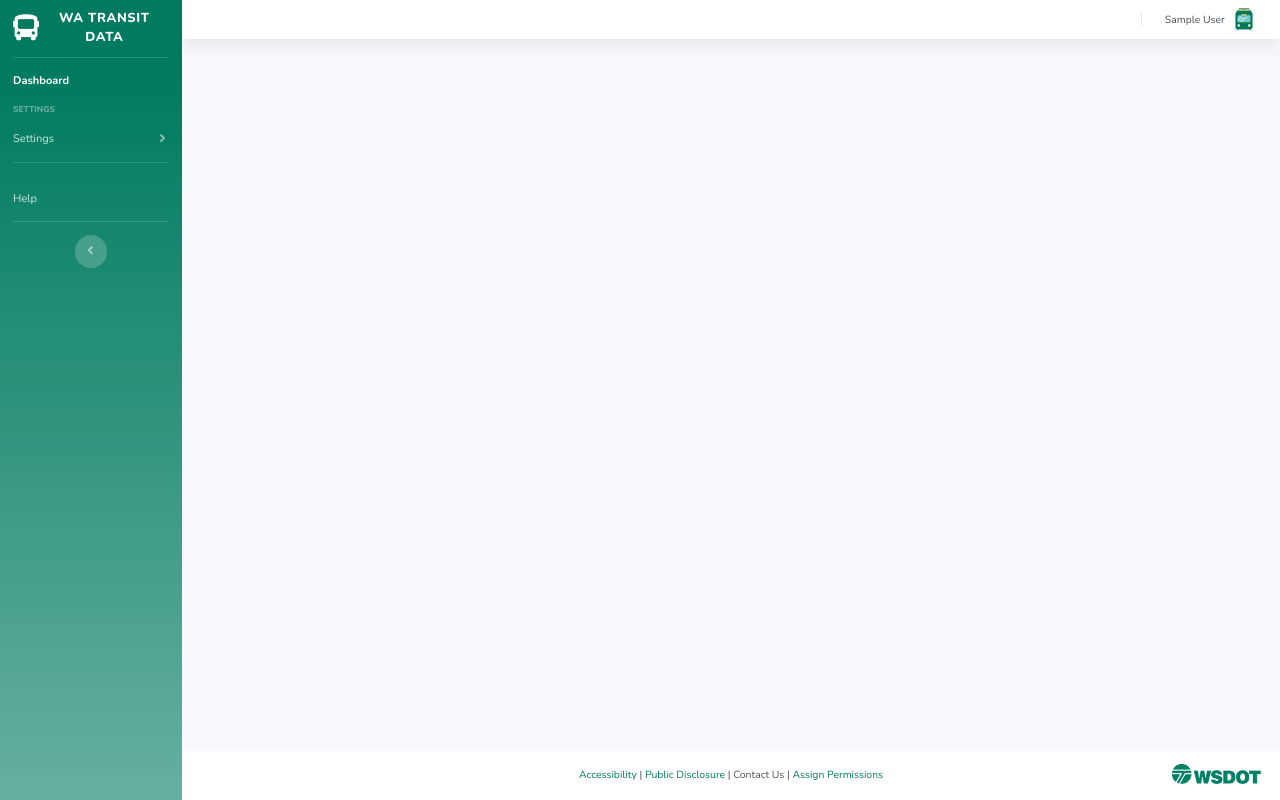
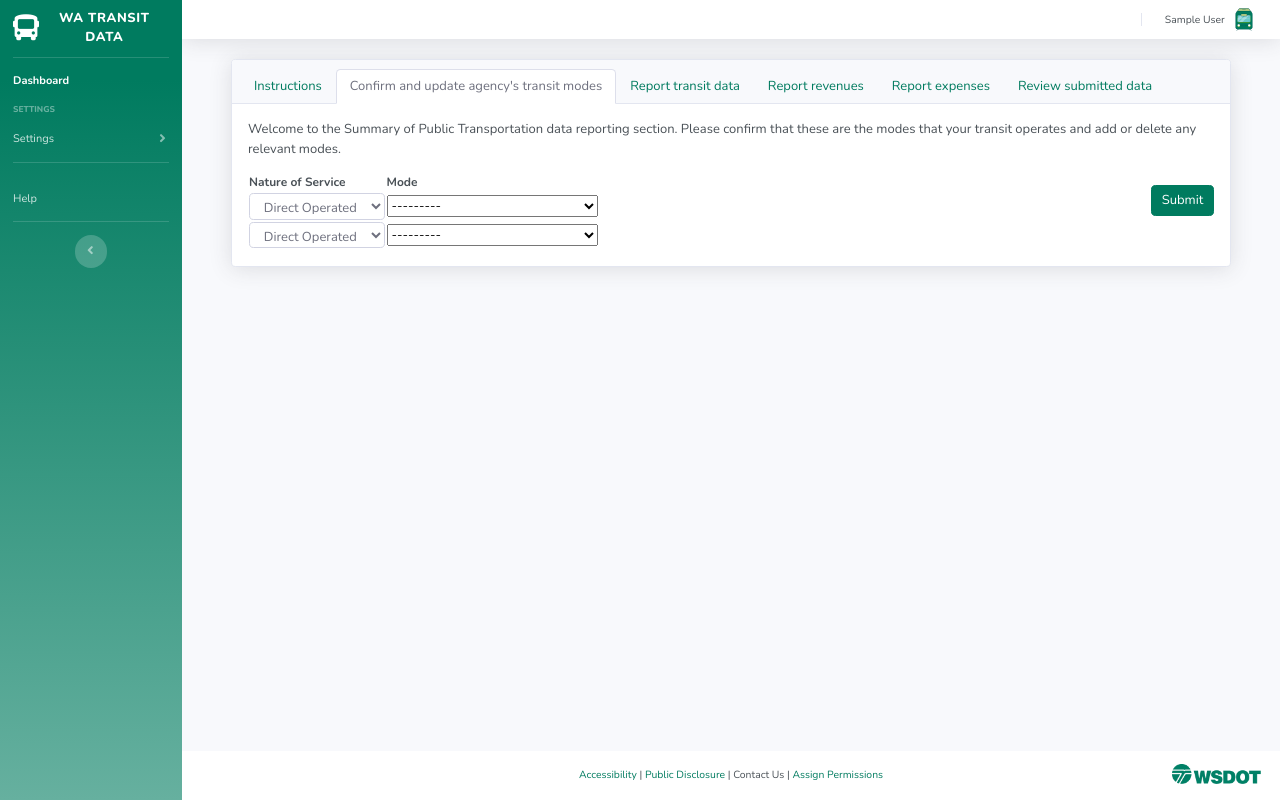
Before and after one commit to wesleyi23/PublicTransitDataReportingPortal, a Django app: page /summary/report_data/confirm_mode in a window 1280 px wide. Run offline with Django 3.2, Linux system fonts and the light colour scheme; the visitor is signed in with stand-in values (Sample User, id 1); data comes from the database, SQL or seed files in the repository; data that the repository does not hold is empty; parts of the project's set-up code (start-up, migrations or seed data) failed here and were passed over; some libraries are stand-ins or nearby versions.

Commit message:
data uploaded--some low key issues, but it's mostly here

```diff
--- a/Panacea/forms.py
+++ b/Panacea/forms.py
@@ -10,7 +10,7 @@ from .models import custom_user, \
     vanpool_report, \
     vanpool_expansion_analysis, \
     cover_sheet, \
-    SummaryRevenues, SummaryExpenses, SummaryTransitData, revenue_source, test_model
+    SummaryRevenues, SummaryExpenses, SummaryTransitData, revenue_source, test_model, ServiceOffered, transit_mode
 from django.utils.translation import gettext, gettext_lazy as _
 from phonenumber_field.formfields import PhoneNumberField
 from localflavor.us.forms import USStateSelect, USZipCodeField
@@ -620,8 +620,19 @@ class cover_sheet_service(forms.ModelForm):
             'tax_rate_description': forms.Textarea(attrs={'class': 'form-control'}),
         }
 
+class service_offered(forms.ModelForm):
+    DO_OR_PT = (
+                   ('Direct Operated', 'Direct Operated'),
+                   ('Purchased', 'Purchased')
+    )
+    mode = forms.ModelChoiceField(queryset=transit_mode.objects.all(), label='Service Mode', widget=forms.Select(attrs={'class': 'form-control form-control-plaintext', 'style': 'pointer-events: none'})),
+    administration_of_mode = forms.CharField(label = 'Nature of the Service', widget=forms.Select(choices=ServiceOffered.DO_OR_PT, attrs={'class': 'form-control'}))
+    class Meta:
+        model = ServiceOffered
+        fields = ['administration_of_mode', 'mode']
+
+
 class revenue_data_form(forms.Form):
-
 
 
 
@@ -636,6 +647,14 @@ class revenue_data_form(forms.Form):
 
         }
 
+class BaseRevenueForm(BaseFormSet):
+    def clean(self):
+        """
+        Adds validation to check that no two links have the same anchor or URL
+        and that all links have both an anchor and URL.
+        """
+        if any(self.errors):
+            return
 
 
 class base_test_field(forms.ModelForm):
@@ -644,6 +663,17 @@ class base_test_field(forms.ModelForm):
         model = test_model
         exclude = ['test_target']
 
+
+class test_formset(BaseFormSet):
+    def __init__(self, revenue_source_ids, *args, **kwargs):
+        super(test_formset, self).__init__(*args, **kwargs)
+        self.revenue_source_ids = revenue_source_ids
+
+    def get_form_kwargs(self, form_index):
+        form_kwargs = super(test_formset, self).get_form_kwargs(form_index)
+        if form_index < len(self.revenue_source_ids):
+            form_kwargs = {'revenue_source_id': self.revenue_source_ids[form_index]}
+        return form_kwargs
 
 
 class test_field(base_test_field):
--- a/Panacea/views.py
+++ b/Panacea/views.py
@@ -33,10 +33,10 @@ from .forms import CustomUserCreationForm, \
     request_user_permissions, \
     statewide_summary_settings, \
     Modify_A_Vanpool_Expansion, organisation_summary_settings, organization_information, cover_sheet_service, cover_sheet_organization, \
-    revenue_data_form, test_field, base_test_field
+    revenue_data_form, test_field, base_test_field, test_formset, service_offered
 
 from .models import profile, vanpool_report, custom_user, vanpool_expansion_analysis, organization, cover_sheet,\
-    SummaryRevenues, SummaryTransitData, SummaryExpenses, test_model
+    SummaryRevenues, SummaryTransitData, SummaryExpenses, test_model, ServiceOffered
 from django.contrib.auth.models import Group
 from .utilities import calculate_latest_vanpool, find_maximum_vanpool, calculate_remaining_months, calculate_if_goal_has_been_reached,\
     generate_summary_report_years, find_user_organization
@@ -786,7 +786,22 @@ def summary_report_data(request):
     return render(request, 'pages/summary/report_data.html')
 
 def summary_modes(request):
-    return render(request, 'pages/summary/summary_modes.html')
+    DO_OR_PT = (
+        ('Direct Operated', 'Direct Operated'),
+        ('Purchased', 'Purchased')
+    )
+    org = find_user_organization(request.user.id)
+    modes = ServiceOffered.objects.filter(organization_id = org).values('administration_of_mode', 'mode')
+    print(modes)
+    mode_formset = formset_factory(service_offered, min_num=len(modes), extra=2)
+    formset = mode_formset(initial=[{'administration_of_mode': x['administration_of_mode'], 'mode': x['mode']} for x in modes])
+    if request.method == 'POST':
+        form = service_offered(data=request.POST)
+        print(form.cleaned_data)
+        if form.is_valid():
+            form.save()
+
+    return render(request, 'pages/summary/summary_modes.html', {'form': formset})
 
 def report_transit_data(request):
     return render(request, 'pages/summary/report_transit_data.html')
@@ -794,32 +809,65 @@ def report_transit_data(request):
 def report_revenues(request):
     org = find_user_organization(request.user.id)
     report_years = generate_summary_report_years()
-    return render(request, 'pages/summary/report_revenues.html', {'report_years':report_years})
+    revenuelist = SummaryRevenues.objects.filter(organization_id=org, year__in=report_years).values('specific_revenue_source__specific_revenue_source').distinct()
+    revenuedata = SummaryRevenues.objects.filter(organization_id=org, year__in= report_years).values('specific_revenue_source__specific_revenue_source', 'specific_revenue_value')
+    revenuelist = [i['specific_revenue_source__specific_revenue_source'] for i in revenuelist]
+    revenuedata = list(revenuedata)
+    print(revenuedata)
+    my_formset_factory = formset_factory(form=test_field, formset=test_formset, min_num=len(revenuedata))
+    formset = my_formset_factory(revenue_source_ids = [{'specific_revenue_source__specific_revenue_source': x['specific_revenue_source__specific_revenue_source']} for x in revenuedata], initial = [{'specific_revenue_value': x['specific_revenue_value']} for x in revenuedata])
+    print(revenuedata)
+    if request.method == 'POST':
+        print("post")
+        formset = my_formset_factory(data=request.POST, revenue_source_ids=[x['specific_revenue_source__specific_revenue_source'] for x in revenuedata], initial = [{'specific_revenue_value': x['specific_revenue_value']} for x in revenuedata])
+        for form in formset:
+            form.save()
+    return render(request, 'pages/summary/report_revenues.html', {'formset': formset, 'report_years':report_years})
 
 def report_expenses(request):
-    return render(request, 'pages/summary/report_expenses.html')
+
+
+    user_org = find_user_organization(request.user.id)
+    previous_two_years = generate_summary_report_years()
+
+    past_expenses = SummaryExpenses.objects.filter(organization_id=user_org.id, year__in=previous_two_years).all()
+
+    my_formset_factory = formset_factory(form=test_field, formset=test_formset, min_num=2)
+    formset = my_formset_factory(revenue_source_ids=["test1", "test2", "test 3"])
+
+    print(formset.total_form_count())
+
+    if request.method == 'POST':
+        print("post")
+        formset = my_formset_factory(data=request.POST, revenue_source_ids=["test1", "test2", "test 3"])
+        for form in formset:
+            form.save()
+
+
+    return render(request, 'pages/summary/report_expenses.html', {'formset': formset})
 
 def review_data(request):
     return render(request, 'pages/summary/review_data.html')
+
 
 def test(request):
     org = find_user_organization(request.user.id)
     report_years = generate_summary_report_years()
     firstreport = SummaryRevenues.objects.filter(year = 2016, organization_id=org)
-    formlist = []
+    form_list = []
     for i in firstreport:
-        print(i.specific_revenue_source)
-        print(i.specific_revenue_value)
+        form = test_field(label_suffix = i.specific_revenue_source, revenue_source_id = i.specific_revenue_value, instance=i)
+        form_list.append(form)
+    if request.method == 'POST':
+        for form in form_list:
+            form = test_field(data=request.POST, revenue_source_id=form.revenue_source_id)
+            print(form.instance)
+            print(form.data)
+            print("post")
+            if form.is_valid():
+                print("form valid")
+                form.save()
 
-
-    form = test_field(label_suffix = 'something', revenue_source_id="test value")
-    if request.method == 'POST':
-        form = test_field(data=request.POST, revenue_source_id=form.revenue_source_id)
-        print("post")
-        if form.is_valid():
-            print("form valid")
-            form.save()
-
-    return render(request, 'pages/Blank.html', {'form': form})
+    return render(request, 'pages/Blank.html', {'form_list': form_list})
 
 # endregion
--- a/TransitData/settings.py
+++ b/TransitData/settings.py
@@ -38,7 +38,7 @@ ALLOWED_HOSTS = []
 # pip install django-localflavor
 # pip install celery
 # pip install django-widget-tweaks
-#
+# pip install django-tempus-dominus
 # pip install django-filter
 # pip install django-simple-history
 # pip install django-celery-beat
--- a/templates/pages/summary/summary_modes.html
+++ b/templates/pages/summary/summary_modes.html
@@ -6,5 +6,64 @@
 
 {% block head_content %}
 
+{%  endblock %}
+        <!-- Page Heading -->
+{% block content %}
+
+  <div class="container-fluid">
+    <div class="container-fluid">
+        <div class="row">
+            <div class="card shadow mb-4 w-100">
+                <div class="card-header">
+                    <ul class="nav nav-tabs card-header-tabs">
+                        <li class="nav-item">
+                            <a class="nav-link" href="{% url 'summary_report_data' %}">Instructions</a>
+                        </li>
+                        <li class="nav-item">
+                            <a class="nav-link active" href="{% url 'summary_modes' %}">Confirm and update agency's transit modes</a>
+                        </li>
+                        <li class="nav-item">
+                            <a class="nav-link" href="{% url 'report_transit_data' %}">Report transit data</a>
+                        </li>
+                        <li class="nav-item">
+                            <a class="nav-link" href="{% url 'report_revenues' %}">Report revenues</a>
+                        </li>
+                        <li class="nav-item">
+                            <a class="nav-link " href="{% url 'report_expenses' %}">Report expenses</a>
+                        </li>
+                        <li class="nav-item">
+                            <a class="nav-link" href="{% url 'review_data' %}">Review submitted data</a>
+                        </li>
+
+                    </ul>
+                </div>
+                <div class="card-body" style="">
+                <p> Welcome to the Summary of Public Transportation data reporting section. Please confirm that these are the modes that your transit operates and
+                add or delete any relevant modes.</p>
+                    <form method="POST" class="post-form">{% csrf_token %}
+                        <table>
+                            <thead><th>Nature of Service</th>
+                                    <th>Mode</th></thead>
+                        {%  for f in form %}
+                        <tr><td>
+                            {{ f.administration_of_mode}}</td>
+                        <td>
+                             {{ f.mode }}</td>
+                        <td>{{ f.errors }}</td>
+                        </tr>
+                            {%  endfor %}
+                        <input type="submit" value="Submit"  class="btn btn-primary float-right mt-3">
+
+                    </form>
+                    </table>
+
+                </div>
+            </div>
+        </div>
+        </div>
+  </div>
+{%  endblock %}
+{% block page_scripts %}
+
 
 {% endblock %}
```
Also changed, not shown: templates/pages/Blank.html (+6 -2 lines), templates/pages/summary/report_expenses.html (+60 -0 lines), templates/pages/summary/report_revenues.html (+19 -9 lines), 1 other file.
